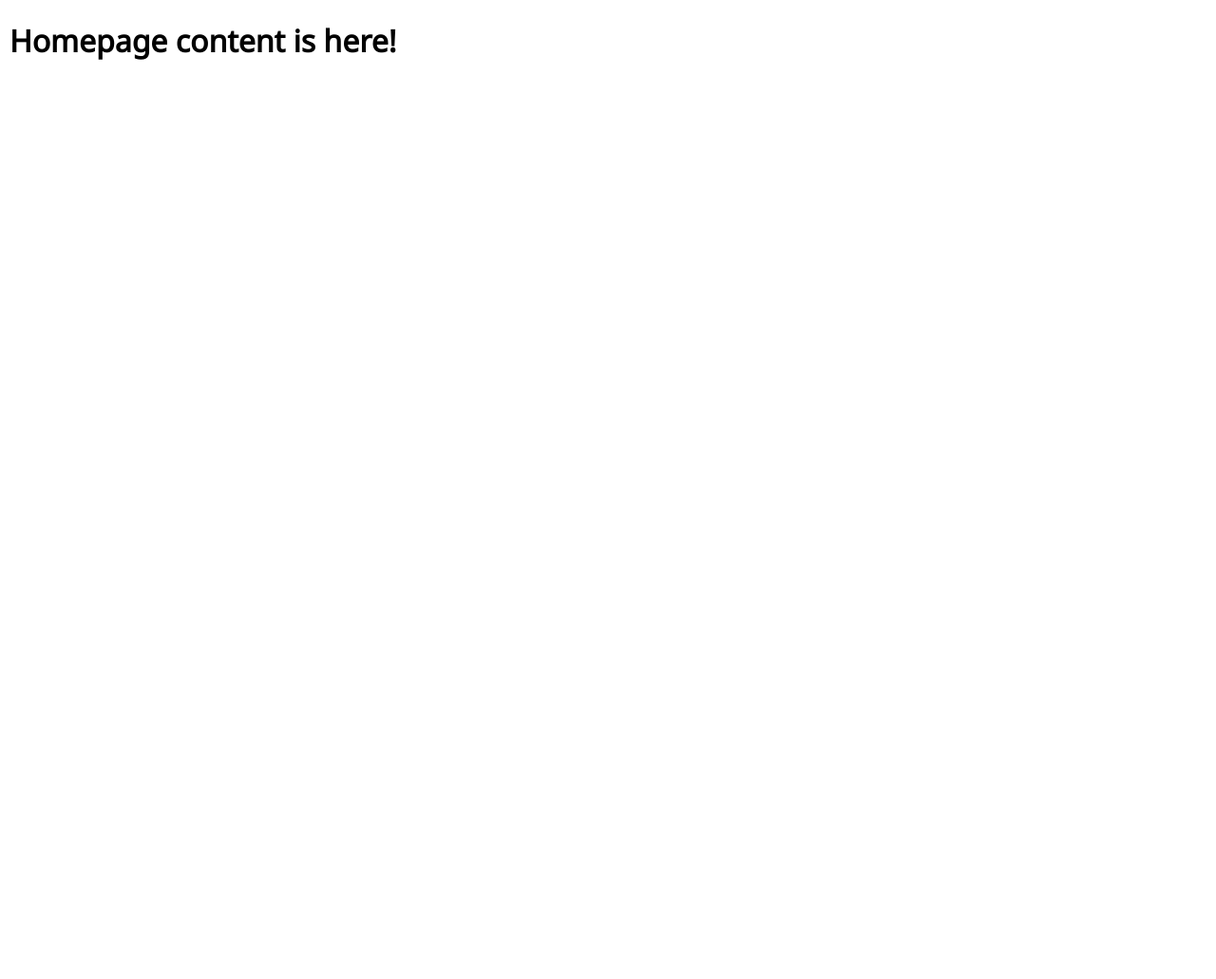
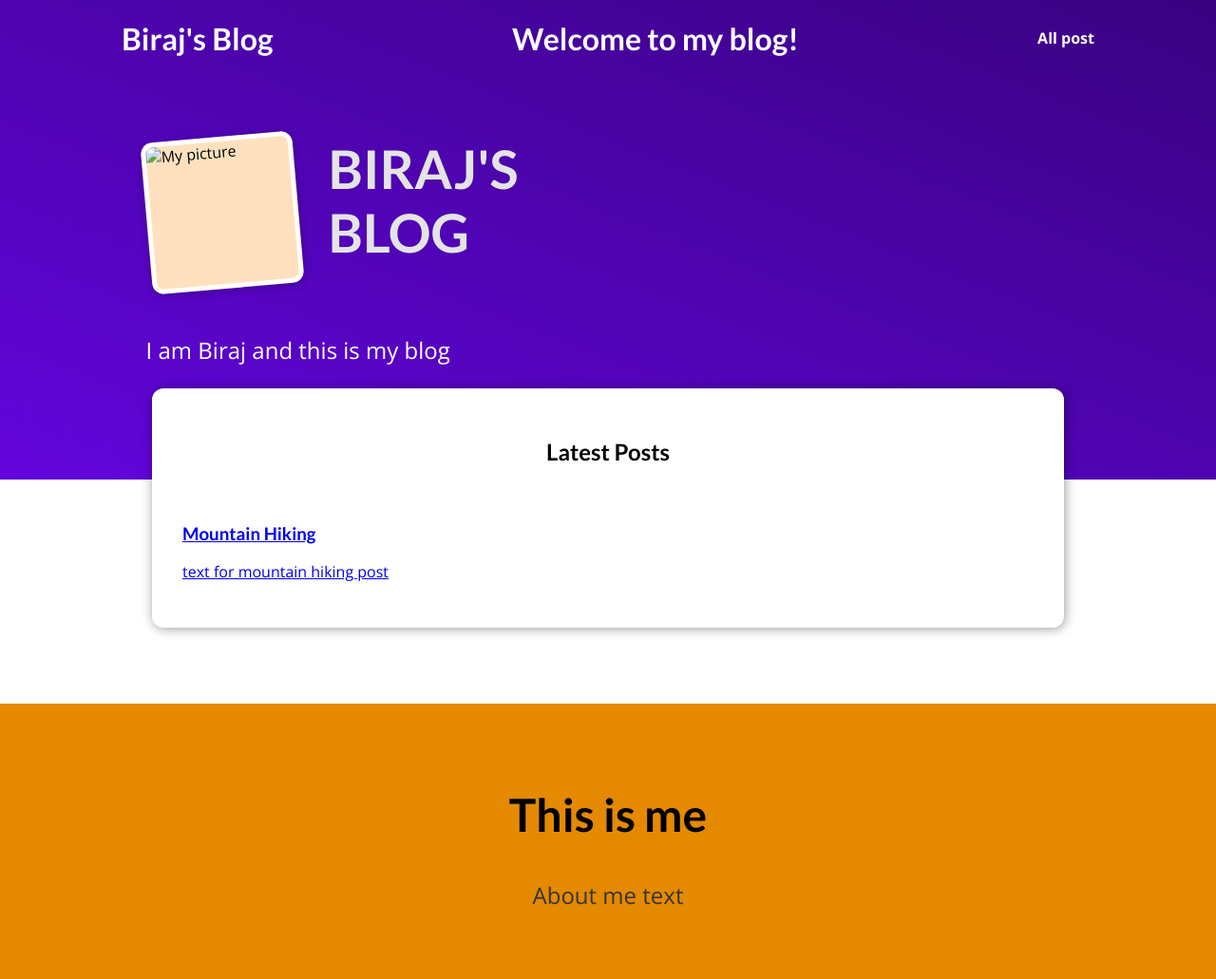
Before and after one commit to biraj094/learn_django, a Django app: page / in a window 1280 px wide. Shown: the whole page at 95% size. Before the commit the page ends 800 px from the top, so only its background shows below. Run offline with Django 3.2, Linux system fonts and the light colour scheme.

Commit message:
Add basic layout and css files

```diff
--- a/biraj_website/biraj_website/settings.py
+++ b/biraj_website/biraj_website/settings.py
@@ -120,6 +120,8 @@ USE_TZ = True
 
 STATIC_URL = '/static/'
 
+STATICFILES_DIRS = [BASE_DIR /'static']
+
 # Default primary key field type
 # https://docs.djangoproject.com/en/3.2/ref/settings/#default-auto-field
 
--- /dev/null
+++ b/biraj_website/blog/static/blog/homepage.css
@@ -0,0 +1,75 @@
+#welcome {
+    background: linear-gradient(to right top, #6305dd, #390281);
+    padding: 6rem 12%;
+  }
+
+  #welcome header {
+    display: flex;
+    align-items: flex-start;
+    margin: 3rem auto;
+  }
+
+  #welcome img {
+    width: 10rem;
+    height: 10rem;
+    object-fit: cover;
+    object-position: top;
+    border: 5px solid white;
+    border-radius: 12px;
+    background-color: #ffe1bf;
+    transform: rotateZ(-5deg);
+    box-shadow: 0 2px 8px rgba(0, 0, 0, 0.25);
+  }
+
+  #welcome h2 {
+    font-size: 3.5rem;
+    margin: 0 0 0 2rem;
+    color: #e4e4e4;
+    width: 10rem;
+  }
+
+  #welcome p {
+    color: white;
+    font-size: 1.5rem;
+  }
+
+  #latest-posts {
+    background-color: white;
+    padding: 2rem;
+    border-radius: 12px;
+    width: 60rem;
+    margin: -6rem auto 2rem auto;
+    box-shadow: 1px 1px 12px rgba(0, 0, 0, 0.4);
+  }
+
+  #latest-posts h2 {
+    text-align: center;
+  }
+
+  #latest-posts ul {
+    list-style: none;
+    margin: 0;
+    padding: 0;
+    display: flex;
+    gap: 1rem;
+  }
+
+  #latest-posts li {
+    flex: 1;
+  }
+
+  #about {
+    text-align: center;
+    padding: 3rem;
+    background-color: #e48900;
+    margin-top: 5rem;
+  }
+
+  #about h2 {
+    font-size: 3rem;
+  }
+
+  #about p {
+    font-size: 1.5rem;
+    color: #353535;
+  }
--- a/biraj_website/blog/templates/blog/homepage.html
+++ b/biraj_website/blog/templates/blog/homepage.html
@@ -1,11 +1,60 @@
 {% extends "base.html" %}
+
+{% load static %}
+
 
 
 {% block title %}
 Homepage for the Blog
 {% endblock %}
 
+{% block css_files %}
+<link rel='stylesheet' href = "{% static 'blog/homepage.css' %}">
+
+{% endblock %}
 
 {% block content %}
-<h1>Homepage content is here!</h1>
+<header id = 'main-navigation'>
+   <h1>
+      <a href=''>
+         Biraj's Blog
+   </h1>
+   <h1>Welcome to my blog!</h1>
+   <nav>
+   <a href = ''>All post </a>
+   </nav>
+</header>
+
+<section id = 'welcome'>
+   <header>
+      <img src = '' alt = 'My picture'>
+      <h2> BIRAJ'S BLOG </h2>
+   </header>
+   <p>I am Biraj and this is my blog</p>
+</section>
+
+<section id='latest-posts'>
+   <h2>Latest Posts</h2>
+   <ul>
+      <li>
+         <article class = 'post'>
+            <a href = ' '>
+               <img src = '' alt = ''>
+               <div class = 'post__content'>
+                  <h3>Mountain Hiking</h3>
+                  <p> text for mountain hiking post</p>
+               </div>
+            </a>
+         </article>
+      </li>
+   </ul>
+</section>
+
+
+<section id = 'about'>
+    <h2>This is me</h2>
+    <p> About me text </p>
+
+</section>
+
 {% endblock %}
--- /dev/null
+++ b/biraj_website/static/styles.css
@@ -0,0 +1,48 @@
+@import url('https://fonts.googleapis.com/css2?family=Lato:wght@400;700&family=Open+Sans:wght@400;700&display=swap');
+
+* {
+  box-sizing: border-box;
+}
+
+html {
+  font-family: 'Open Sans', 'Lato', sans-serif;
+}
+
+body {
+  margin: 0;
+}
+
+h1,
+h2,
+h3 {
+  font-family: 'Lato', sans-serif;
+  font-weight: bold;
+}
+
+#main-navigation {
+  width: 100%;
+  height: 5rem;
+  display: flex;
+  justify-content: space-between;
+  align-items: center;
+  padding: 0 10%;
+  position: absolute;
+  top: 0;
+  left: 0;
+}
+
+#main-navigation a {
+  text-decoration: none;
+  color: white;
+  font-weight: bold;
+}
+
+#main-navigation a:hover,
+#main-navigation a:active {
+  color: #cf79f1;
+}
+
+#main-navigation h1 a:hover,
+#main-navigation h1 a:active {
+  color: white;
+}
```
